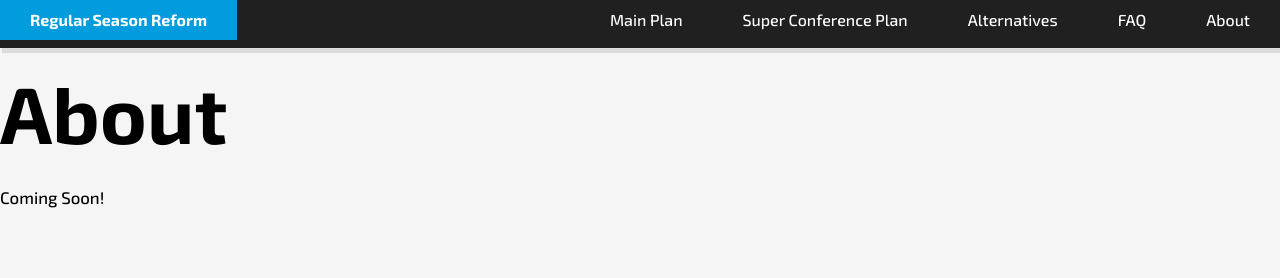
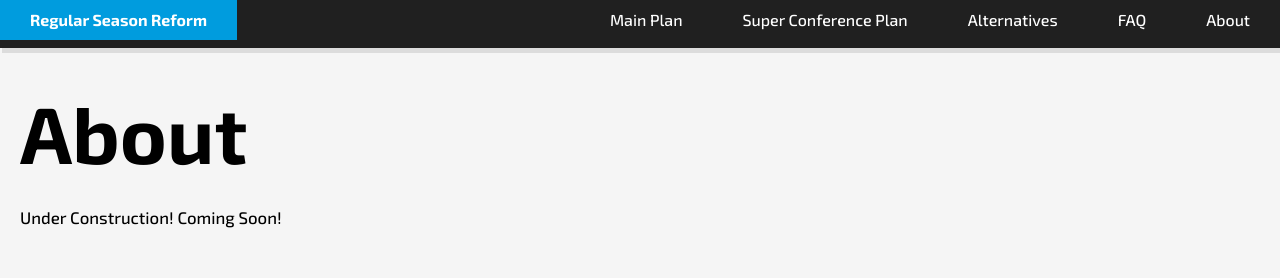
Before and after one commit to justincoding618/fbsregularseasonreform, a plain HTML site: page about.html in a window 1280 px wide. Drawn offline with nearby package versions, Linux system fonts and the light colour scheme.

Commit message:
add article html tags in the about page as well as update the content in paragraph

```diff
--- a/about.html
+++ b/about.html
@@ -7,8 +7,10 @@
   </head>
   <body>
     <div id="navbar"></div>
-    <h1>About</h1>
-    <p>Coming Soon!</p>
+    <article>
+      <h1>About</h1>
+      <p>Under Construction! Coming Soon!</p>
+    </article>
     <script src="https://code.jquery.com/jquery-4.0.0.min.js"></script>
     <script src="script/app.js"></script>
   </body>
```
